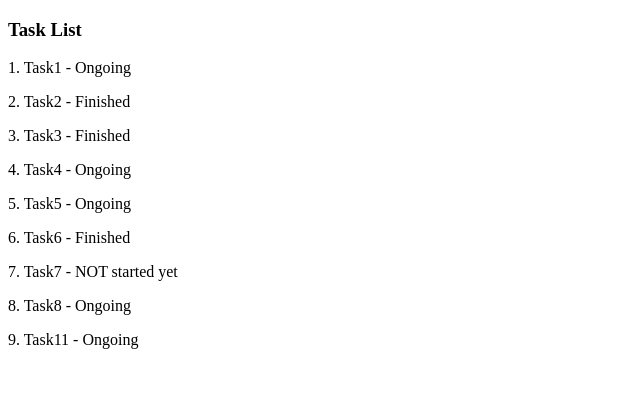
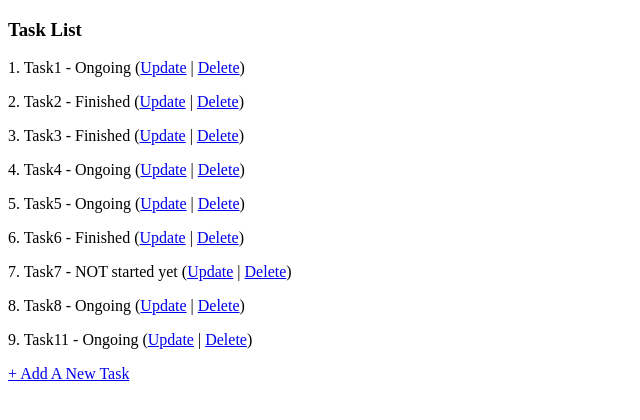
Before and after one commit to hongchenduke/misite, a Django app: page /tasks/ in a window 1280 px wide. Shown: the top 420 px of the page, without its empty margins (0-640 px from the left). Run offline with Django 4.2, Linux system fonts and the light colour scheme; data comes from the database, SQL or seed files in the repository; both versions use the stored data as it was after the commit.

Commit message:
采用函数视图的方法,对tasks app 增加了添加,更新,删除任务的功能

```diff
--- a/tasks/templates/tasks/task_list.html
+++ b/tasks/templates/tasks/task_list.html
@@ -2,13 +2,16 @@
  <html lang="en">
  <head>
      <meta charset="UTF-8">
-    <title>Title</title>
+     <title>Task List</title>
  </head>
  <body>
  <h3>Task List</h3>
  {% for task in tasks %}
      <p>{{ forloop.counter }}. {{ task.name }} - {{ task.get_status_display }}
+         (<a href="{% url 'tasks:task_update' task.id %}">Update</a> |
+         <a href="{% url 'tasks:task_delete' task.id %}">Delete</a>)
      </p>
  {% endfor %}
+ <p> <a href="{% url 'tasks:task_create' %}"> + Add A New Task</a></p>
  </body>
  </html>
--- a/tasks/urls.py
+++ b/tasks/urls.py
@@ -1,9 +1,19 @@
-from django.urls import path, include
+from django.urls import path, include,re_path
 from . import views
 
 # namespace
 app_name = 'tasks'
 
 urlpatterns = [
+    # 查询任务列表
     path('', views.task_list, name='task_list'),
+    # 创建一个任务
+    path('create/',views.task_create,name='task_create'),
+    # 查询单个任务
+    re_path(r'^(?P<pk>\d+)/$', views.task_detail, name='task_detail'),
+    # 更新单个任务
+    re_path(r'^(?P<pk>\d+)/update/$', views.task_update, name='task_update'),
+    # 删除单个任务
+    re_path(r'^(?P<pk>\d+)/delete/$', views.task_delete, name='task_delete'),
+
 ]
--- a/tasks/views.py
+++ b/tasks/views.py
@@ -1,12 +1,52 @@
-from django.shortcuts import render
+from django.shortcuts import render, redirect, get_object_or_404
+from django.urls import reverse
 from .models import Task
+from .forms import TaskForm
 
 
 # Create your views here.
-
-# 任务清单
+# 查询任务列表
 def task_list(request):
     # 从数据库获取Task对象列表
     tasks = Task.objects.all()
     # 指定渲染模板并向模版传递数据
     return render(request, "tasks/task_list.html", {"tasks": tasks, })
+
+
+# 创建一个任务
+def task_create(request):
+    if request.method == 'POST':
+        form = TaskForm(request.POST)
+        if form.is_valid():
+            form.save()
+            return redirect(reverse("tasks:task_list"))
+    else:
+        form = TaskForm()
+    return render(request, "tasks/task_form.html", {"form": form, })
+
+
+# 查询单个任务
+def task_detail(request, pk):
+    task = get_object_or_404(Task, pk=pk)
+    return render(request, "tasks/task_detail.html", {"task": task, })
+
+
+# 更新单个任务
+def task_update(request, pk):
+    task_obj = get_object_or_404(Task, pk=pk)
+    if request.method == "POST":
+        form = TaskForm(instance=task_obj, data=request.POST)
+        if form.is_valid():
+            form.save()
+            return redirect(reverse("tasks:task_detail", args=[pk, ]))
+    else:
+        form = TaskForm(instance=task_obj)
+    return render(request, "tasks/task_form.html", {"form": form, "object": task_obj})
+
+
+# 删除单个任务
+
+def task_delete(request, pk):
+    task_obj = get_object_or_404(Task, pk=pk)
+    task_obj.delete()
+    return redirect(reverse("tasks:task_list"))
```
Also changed, not shown: tasks/forms.py (added, +8 -0 lines), tasks/templates/tasks/task_detail.html (added, +16 -0 lines), tasks/templates/tasks/task_form.html (added, +15 -0 lines), db.sqlite3. Lines whose indentation alone changed are shown as unchanged.
